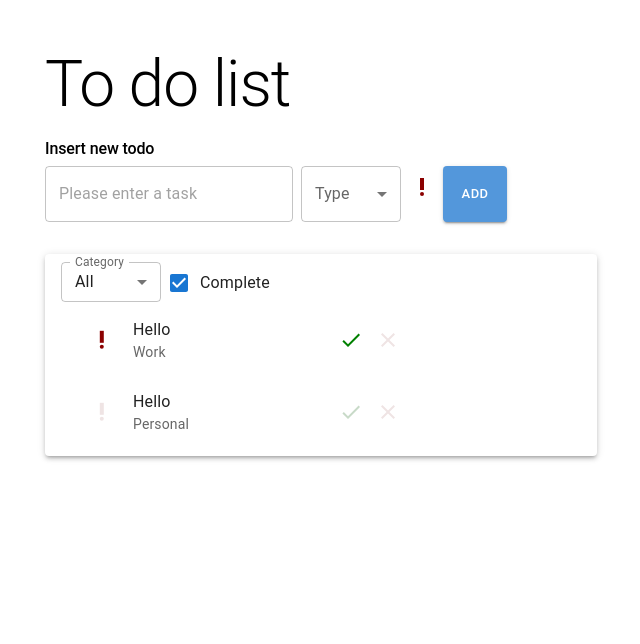
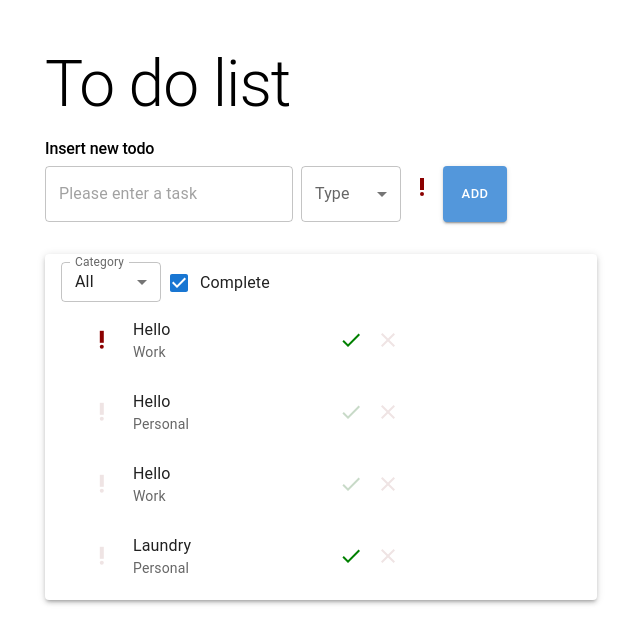
Before and after one commit to Sofia-Machado/todolist, a React (Create React App) app: page / in a window 1280 px wide. Shown: the top 644 px of the page, without its empty margins (319-959 px from the left). Built offline with nearby package versions, Linux system fonts and the light colour scheme; data requests are answered from the project's data file.

Commit message:
complete filter

```diff
--- a/data/db.json
+++ b/data/db.json
@@ -12,6 +12,19 @@
       "important": false,
       "category": "personal",
       "id": 7
+    },
+    {
+      "title": "hello",
+      "important": false,
+      "category": "work",
+      "id": 8
+    },
+    {
+      "title": "laundry",
+      "important": false,
+      "category": "personal",
+      "id": 9,
+      "complete": true
     }
   ]
 }
--- a/src/App.js
+++ b/src/App.js
@@ -1,6 +1,5 @@
 import CreateTodo from "./components/CreateTodo";
 import ListTodo from "./components/ListTodo";
-import CompleteTodos from "./components/CompleteTodos";
 import Container from '@mui/system/Container';
 import { useState } from "react";
 import { Typography } from "@mui/material";
@@ -8,8 +7,7 @@ import { Typography } from "@mui/material";
 function App() {
 const [important, setImportant] = useState(false);
 const [update, setUpdate] = useState(false);
-const [complete, setComplete] = useState(false);
-const [tasks, setTasks] = useState([])
+const [tasks, setTasks] = useState([]);
 
 
   return (
@@ -19,9 +17,8 @@ const [tasks, setTasks] = useState([])
         <Typography variant="h1"
           sx={{fontSize:"4rem" }}
         >To do list</Typography>
-          <CreateTodo important={important} setImportant={setImportant} update={update} setUpdate={setUpdate} complete={complete} setComplete={setComplete} />
+          <CreateTodo important={important} setImportant={setImportant} update={update} setUpdate={setUpdate} />
           <ListTodo important={important} setImportant={setImportant} update={update} setUpdate={setUpdate} tasks={tasks} setTasks={setTasks} />
-          <CompleteTodos tasks={tasks} setTasks={setTasks} />
       </div>
     </Container>
   );
--- a/src/components/ListTodo.js
+++ b/src/components/ListTodo.js
@@ -5,9 +5,10 @@ import PriorityHigh from '@mui/icons-material/PriorityHigh';
 import ClearIcon from '@mui/icons-material/Clear';
 import CheckIcon from '@mui/icons-material/Check';
 
-const ListTodo = ({important, setImportant, update, setUpdate, complete, setComplete, tasks, setTasks}) => {
+const ListTodo = ({important, setImportant, update, setUpdate, tasks, setTasks}) => {
     const [filterType, setFilterType] = useState('all');
     const [filterComplete, setFilterComplete] = useState(true);
+    const [complete, setComplete] = useState(false);
     const { get, deleteItem, put, loading } = useFetch("http://localhost:8000/")
 
     //fetch tasks list
@@ -71,7 +72,7 @@ const ListTodo = ({important, setImportant, update, setUpdate, complete, setComp
                     </FormControl>
                     <FormControl sx={{ minWidth: 100, marginLeft:"0.5em" }} size="small">
                         <FormControlLabel control={
-                            <Checkbox checked={filterComplete} onChange={() => setFilterComplete(!filterComplete)} />} label="Complete"
+                            <Checkbox checked={filterComplete} onChange={() => setFilterComplete(prevState => !prevState)} />} label="Complete"
                         />
                     </FormControl>
 
@@ -79,9 +80,9 @@ const ListTodo = ({important, setImportant, update, setUpdate, complete, setComp
                     {tasks.filter(task => {
                         if (!filterComplete) {
                             if (filterType !== 'all'){
-                                return task.category === filterType && task.complete === false;
+                                return task.category === filterType && (task.complete === false || task.complete === undefined);
                             } else {
-                                return task.complete === false;
+                                return task.complete === false || task.complete === undefined;
                             }
                         } else {
                             if (filterType !== 'all') {
```
Also changed, not shown: src/components/CompleteTodos.js (deleted, +0 -9 lines).
